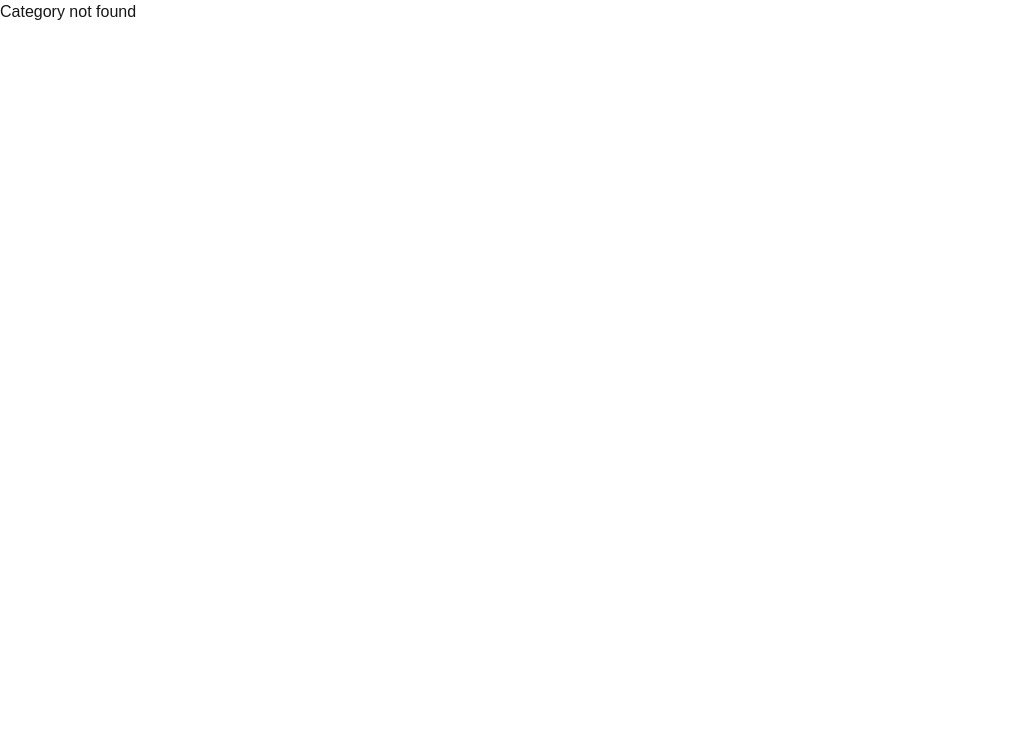
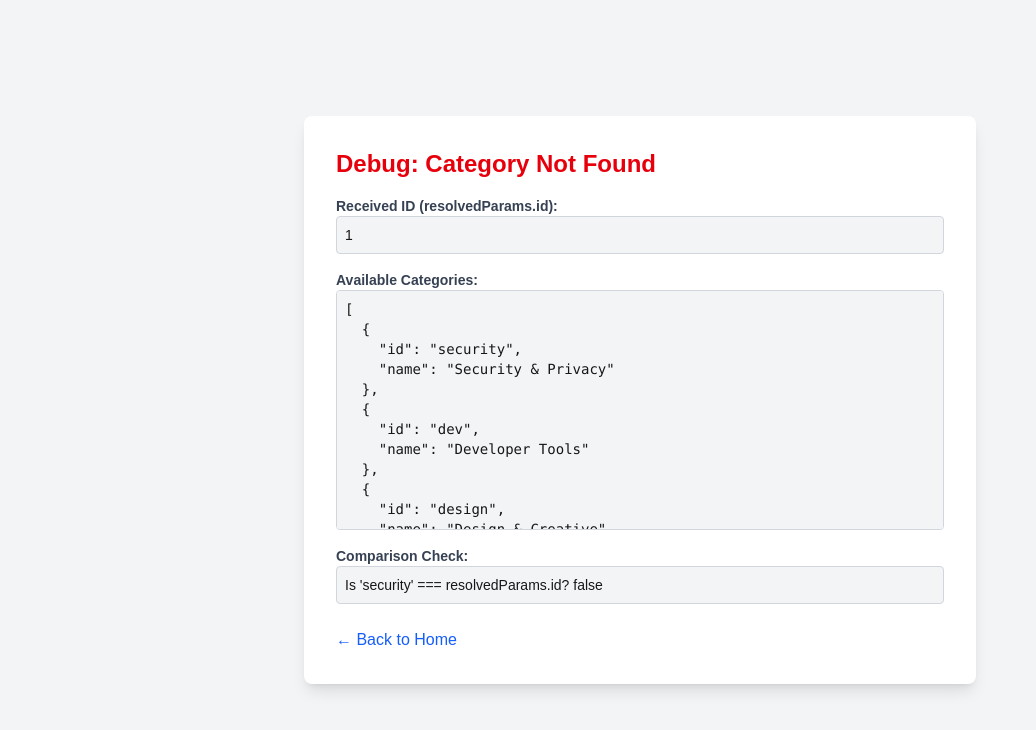
Before and after one commit to kamome1108/tool-page, a Next.js app: page /category/1 in a window 1280 px wide. Before the commit this address had no page. Shown: the top 730 px of the page, without its empty margins (0-1036 px from the left). Built offline with nearby package versions, Linux system fonts and the light colour scheme.

Commit message:
Fix: Await params in CategoryPage (Next.js 15+ requirement) to resolve 'Category not found' error

```diff
--- a/app/category/[id]/page.tsx
+++ b/app/category/[id]/page.tsx
@@ -9,17 +9,46 @@ export async function generateStaticParams() {
 }
 
 interface PageProps {
-    params: {
+    params: Promise<{
         id: string;
-    };
+    }>;
 }
 
-export default function CategoryPage({ params }: PageProps) {
-    const category = categories.find((c) => c.id === params.id);
-    const categoryTools = tools.filter((t) => t.category === params.id);
+export default async function CategoryPage({ params }: PageProps) {
+    const resolvedParams = await params;
+    const category = categories.find((c) => c.id === resolvedParams.id);
+    const categoryTools = tools.filter((t) => t.category === resolvedParams.id);
 
+    // Debug view when category is not found
     if (!category) {
-        return <div>Category not found</div>;
+        return (
+            <div className="min-h-screen flex items-center justify-center bg-gray-100 p-4">
+                <div className="bg-white p-8 rounded-lg shadow-lg max-w-2xl w-full">
+                    <h1 className="text-2xl font-bold text-red-600 mb-4">Debug: Category Not Found</h1>
+                    <div className="space-y-4 font-mono text-sm">
+                        <div>
+                            <p className="font-bold text-gray-700">Received ID (resolvedParams.id):</p>
+                            <p className="bg-gray-100 p-2 rounded border border-gray-300">{resolvedParams.id || 'undefined'}</p>
+                        </div>
+                        <div>
+                            <p className="font-bold text-gray-700">Available Categories:</p>
+                            <pre className="bg-gray-100 p-2 rounded border border-gray-300 overflow-auto max-h-60">
+                                {JSON.stringify(categories.map(c => ({ id: c.id, name: c.name.en })), null, 2)}
+                            </pre>
+                        </div>
+                        <div>
+                            <p className="font-bold text-gray-700">Comparison Check:</p>
+                            <p className="bg-gray-100 p-2 rounded border border-gray-300">
+                                Is 'security' === resolvedParams.id? {String('security' === resolvedParams.id)}
+                            </p>
+                        </div>
+                    </div>
+                    <div className="mt-6">
+                        <Link href="/" className="text-blue-600 hover:underline">← Back to Home</Link>
+                    </div>
+                </div>
+            </div>
+        );
     }
 
     return (
@@ -33,9 +62,9 @@ export default function CategoryPage({ params }: PageProps) {
                             <h1 className="text-xl font-bold text-gray-900">Tool Suite</h1>
                         </Link>
                         <div className="flex items-center space-x-4">
-                            <button className="text-sm text-gray-600 hover:text-gray-900 transition-colors">
-                                🌐 EN
-                            </button>
+                            <Link href="/" className="text-sm text-gray-600 hover:text-gray-900 transition-colors">
+                                ← Back to Home
+                            </Link>
                         </div>
                     </div>
                 </div>
```
